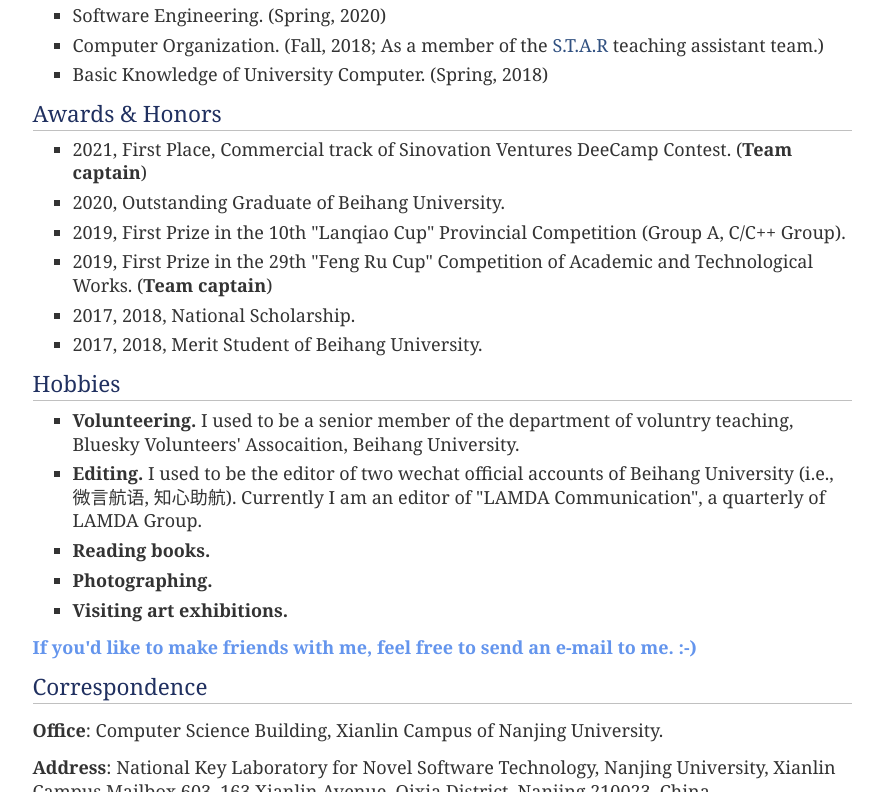
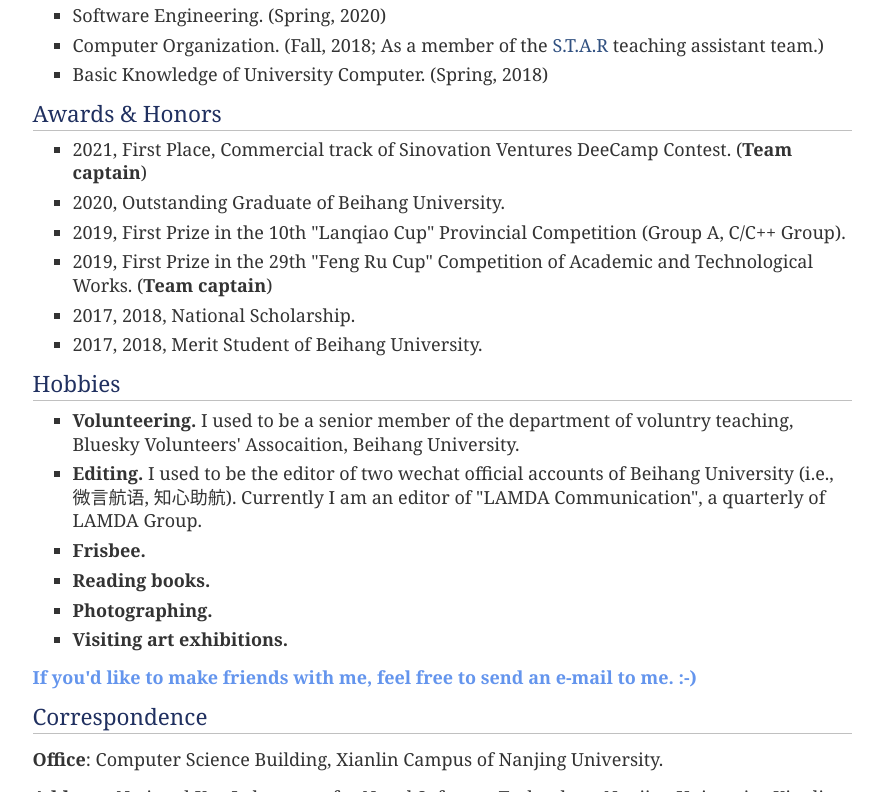
Before and after one commit to byby221b/byby221b.github.io, a plain HTML site: page index.html in a window 1280 px wide. Shown: the part 1558-2350 px from the top of the page, without its empty margins (344-1219 px from the left). Drawn offline with nearby package versions, Linux system fonts and the light colour scheme.

Commit message:
update clustermap

```diff
--- a/index.html
+++ b/index.html
@@ -27,7 +27,7 @@
                     <div class="menu-item"><a href="#Awards">Awards &amp; Honors</a></div><br />
                     <div class="menu-item"><a href="#Correspondence">Correspondence</a></div><br/>
                     <div class="menu-item">
-                        <a href="https://clustrmaps.com/site/1bgc6" title="Visit tracker" target="_blank"><img src="//clustrmaps.com/map_v2.png?cl=ffffff&w=a&t=n&d=PpYsH0eI9YTMUcYu895lKWBX2pKyh6Vwe3ayItidPkI" id="tracker" /></a>
+                        <a href="https://clustrmaps.com/site/1braw" title="Visit tracker" target="_blank"><img src="//www.clustrmaps.com/map_v2.png?d=UCAouh10GXoY9HhnmzxJYZe_KYrLrZkuvtzdLuyofRE&cl=ffffff" id="tracker"></a>
                     </div>
                     <br/><br/>
                 </div>
@@ -229,6 +229,11 @@
                             </li>
                             <li>
                                 <p>
+                                    <b>Frisbee.</b>
+                                </p>
+                            </li>
+                            <li>
+                                <p>
                                     <b>Reading books.</b>
                                 </p>
                             </li>
```
